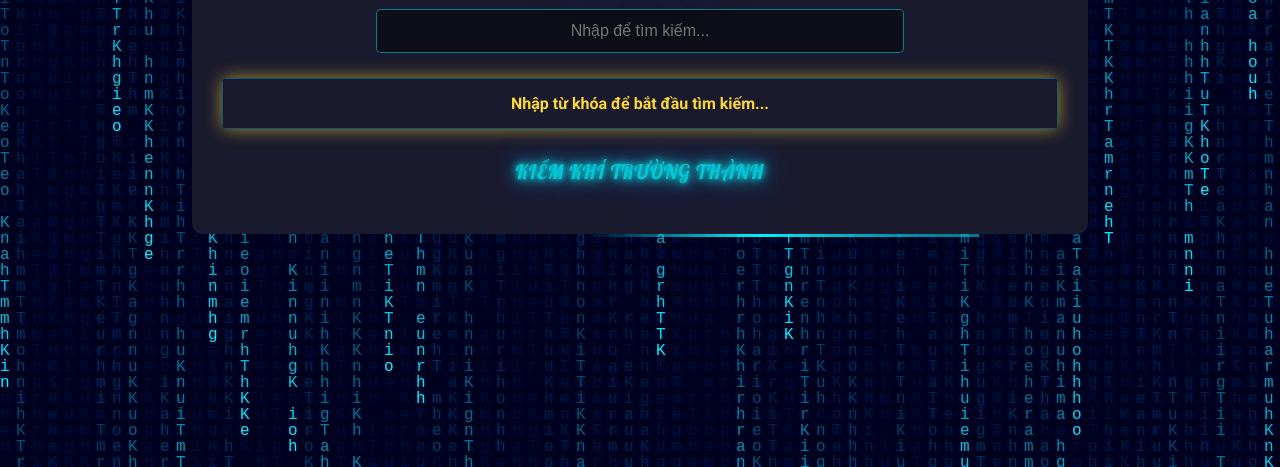
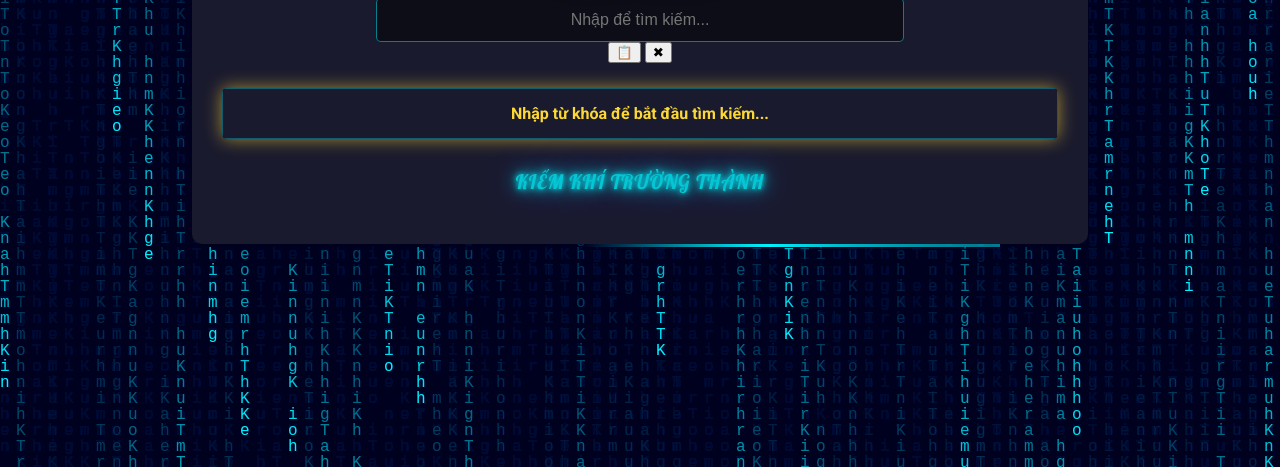
Before and after one commit to dinhquan1005/vandap, a plain HTML site: page index.html in a window 1280 px wide. Shown: the part 333-800 px from the top of the page. Drawn offline with Linux system fonts and the light colour scheme.

Commit message:
Update index.html

```diff
--- a/index.html
+++ b/index.html
@@ -3,7 +3,7 @@
   <head>
     <meta charset="UTF-8" />
     <meta name="viewport" content="width=device-width, initial-scale=1.0" />
-    <title>Vấn Đáp</title>
+    <title>Kho Dữ Liệu</title>
     <link rel="stylesheet" href="styles.css" />
     <link rel="preconnect" href="https://fonts.googleapis.com">
     <link rel="preconnect" href="https://fonts.gstatic.com" crossorigin>
@@ -20,6 +20,10 @@
 
         <div class="input-group">
           <input type="text" id="searchInput" placeholder="Nhập để tìm kiếm..." />
+          <div class="quick-buttons">
+            <button id="pasteBtn" title="Dán từ clipboard">📋</button>
+            <button id="clearBtn" title="Xóa nội dung">✖</button>
+          </div>
         </div>
 
         <div id="loading-spinner" class="spinner-hidden">
```
